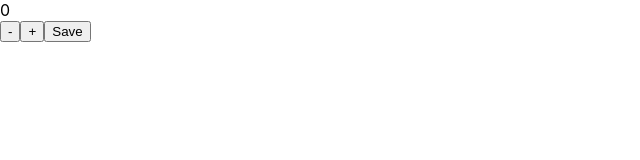
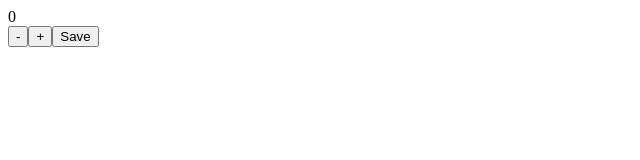
Before and after one commit to cbayer97/testing-react-components-demo, a React (Create React App) app: page / in a window 1280 px wide. Shown: the top 160 px of the page, without its empty margins (0-640 px from the left). Built offline with nearby package versions, Linux system fonts and the light colour scheme.

Commit message:
Remove unused stuff

```diff
--- a/src/App.css
+++ /dev/null
@@ -1,38 +0,0 @@
-.App {
-  text-align: center;
-}
-
-.App-logo {
-  height: 40vmin;
-  pointer-events: none;
-}
-
-@media (prefers-reduced-motion: no-preference) {
-  .App-logo {
-    animation: App-logo-spin infinite 20s linear;
-  }
-}
-
-.App-header {
-  background-color: #282c34;
-  min-height: 100vh;
-  display: flex;
-  flex-direction: column;
-  align-items: center;
-  justify-content: center;
-  font-size: calc(10px + 2vmin);
-  color: white;
-}
-
-.App-link {
-  color: #61dafb;
-}
-
-@keyframes App-logo-spin {
-  from {
-    transform: rotate(0deg);
-  }
-  to {
-    transform: rotate(360deg);
-  }
-}
--- a/src/App.tsx
+++ /dev/null
@@ -1,9 +0,0 @@
-import React from 'react'
-import './App.css'
-import { CounterCC } from './Counter'
-
-function App() {
-  return <CounterCC />
-}
-
-export default App
--- a/src/index.css
+++ /dev/null
@@ -1,11 +0,0 @@
-body {
-  margin: 0;
-  font-family: -apple-system, BlinkMacSystemFont, 'Segoe UI', 'Roboto', 'Oxygen', 'Ubuntu',
-    'Cantarell', 'Fira Sans', 'Droid Sans', 'Helvetica Neue', sans-serif;
-  -webkit-font-smoothing: antialiased;
-  -moz-osx-font-smoothing: grayscale;
-}
-
-code {
-  font-family: source-code-pro, Menlo, Monaco, Consolas, 'Courier New', monospace;
-}
--- a/src/index.tsx
+++ b/src/index.tsx
@@ -1,12 +1,11 @@
 import React from 'react'
 import ReactDOM from 'react-dom'
-import './index.css'
-import App from './App'
 import * as serviceWorker from './serviceWorker'
+import { CounterFC } from './Counter'
 
 ReactDOM.render(
   <React.StrictMode>
-    <App />
+    <CounterFC />
   </React.StrictMode>,
   document.getElementById('root'),
 )
```
Also changed, not shown: src/logo.svg (deleted).
